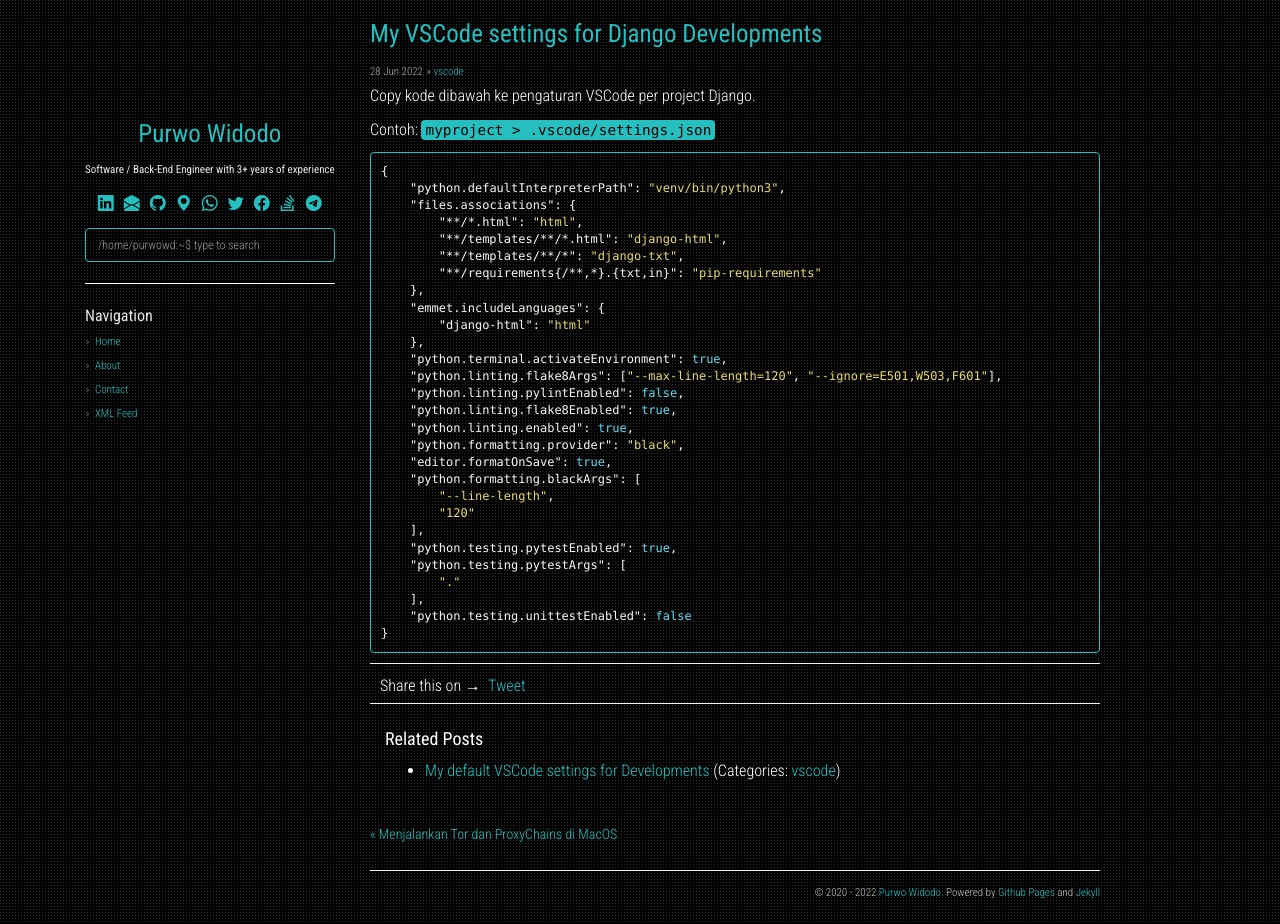
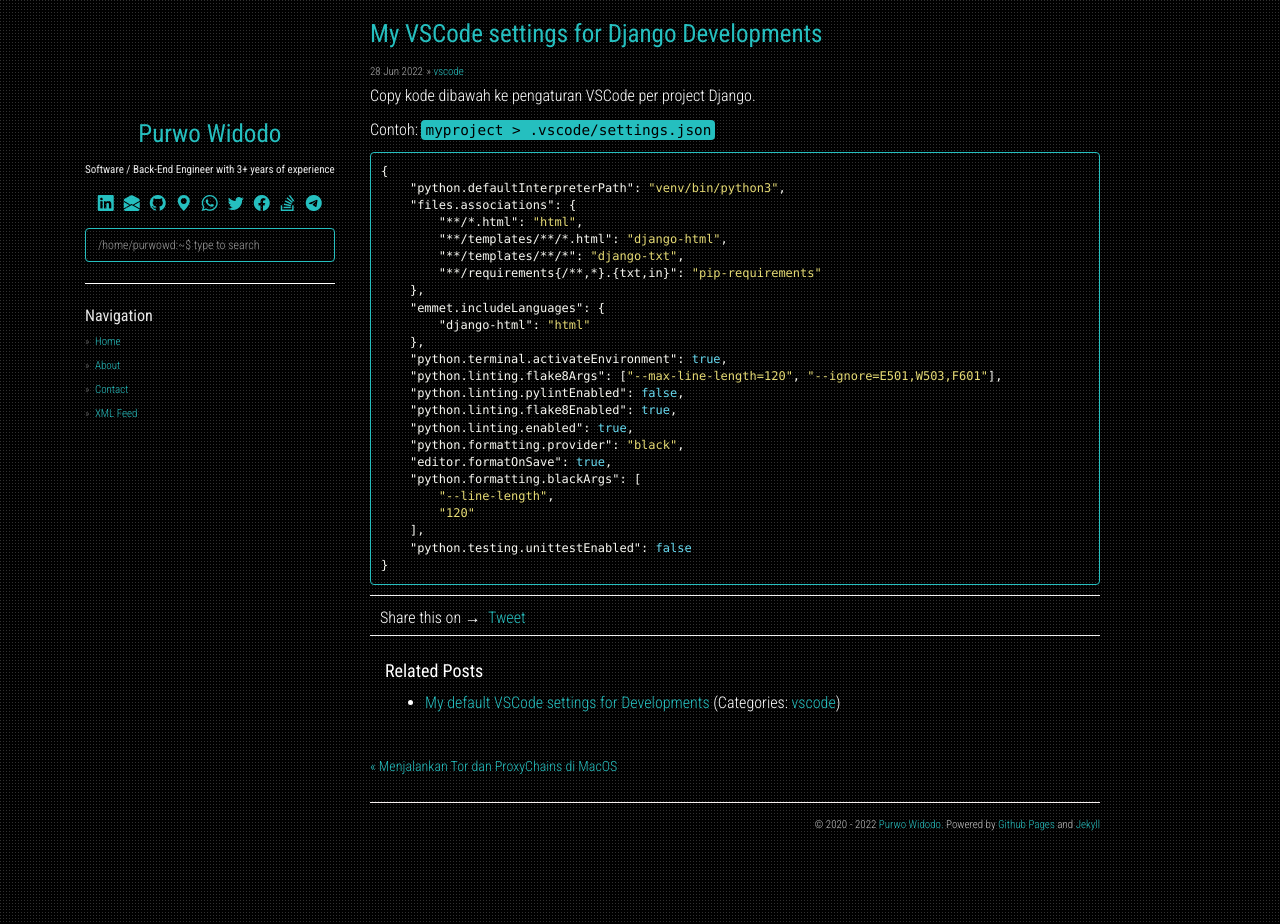
Before and after one commit to purwowd/purwowd.github.io, a Jekyll site: the page built from _posts/2022-06-28-my-vscode-settings-for-django-developments.md, in a window 1280 px wide and 924 px high. Built offline with Jekyll 4.4.1, drawn with Linux system fonts in a browser that asks for light colours; nearby versions of some CDN libraries; comment, search, counter and statistics services are not loaded.

Commit message:
Updated post: _posts/2022-06-28-my-vscode-settings-for-django-developments.md

```diff
--- a/_posts/2022-06-28-my-vscode-settings-for-django-developments.md
+++ b/_posts/2022-06-28-my-vscode-settings-for-django-developments.md
@@ -34,10 +34,6 @@
         "--line-length",
         "120"
     ],
-    "python.testing.pytestEnabled": true,
-    "python.testing.pytestArgs": [
-        "."
-    ],
     "python.testing.unittestEnabled": false
 }
 
```
